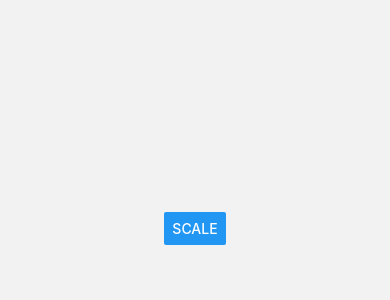
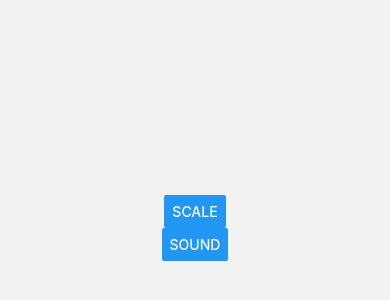
Before and after one commit to clh97/guitar-viewer, a React Native app: screen /Home in a window 390 px wide. Shown: the part 194-494 px from the top of the page. Built offline with nearby package versions, Linux system fonts and the light colour scheme.

Commit message:
feat: added working java SoundModule

```diff
--- a/src/screens/Home.js
+++ b/src/screens/Home.js
@@ -1,32 +1,41 @@
-import React from 'react';
-import { View, Text, Button } from 'react-native';
-import utils from '../config/utils';
+import React from "react";
+import { NativeModules, View, Text, Button } from "react-native";
 
-import constants from '../config/const';
+import utils from "../config/utils";
+
+import constants from "../config/const";
 
 const Home = (props) => {
   const { navigation } = props;
+  const { SoundModule } = NativeModules;
 
   React.useEffect(() => {
-
     (async () => {
       const collections = await utils.collections.retrieveSavedCollections();
 
-            if(!collections) {
+      if (!collections) {
         await utils.collections.initCollection();
       }
     })();
   }, []);
 
   return (
-        <View style={{
-            alignItems: 'center',
-            justifyContent: 'center',
-            height: constants.height()
-        }}>
-            <Button onPress={() => navigation.navigate('Scale')} title="Scale" />
+    <View
+      style={{
+        alignItems: "center",
+        justifyContent: "center",
+        height: constants.height(),
+      }}
+    >
+      <Button onPress={() => navigation.navigate("Scale")} title="Scale" />
+      <Button
+        onPress={() => {
+          SoundModule.playSoundInFrequency(440);
+        }}
+        title="Sound"
+      />
     </View>
-    )
-}
+  );
+};
 
-export default Home
+export default Home;
```
Also changed, not shown: 3 other files (tests, documents, lock files or other folders). Lines whose indentation alone changed are shown as unchanged.
